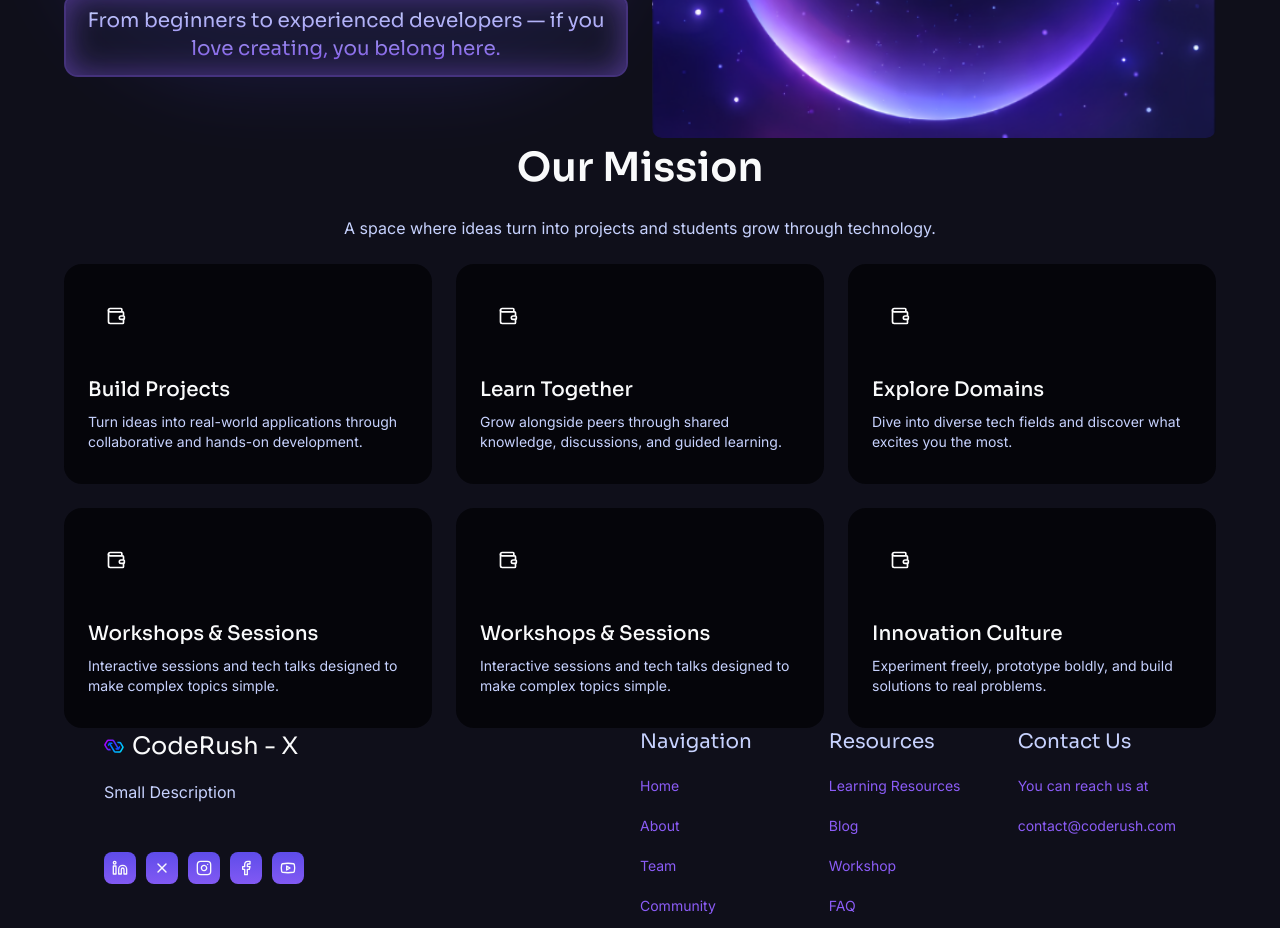
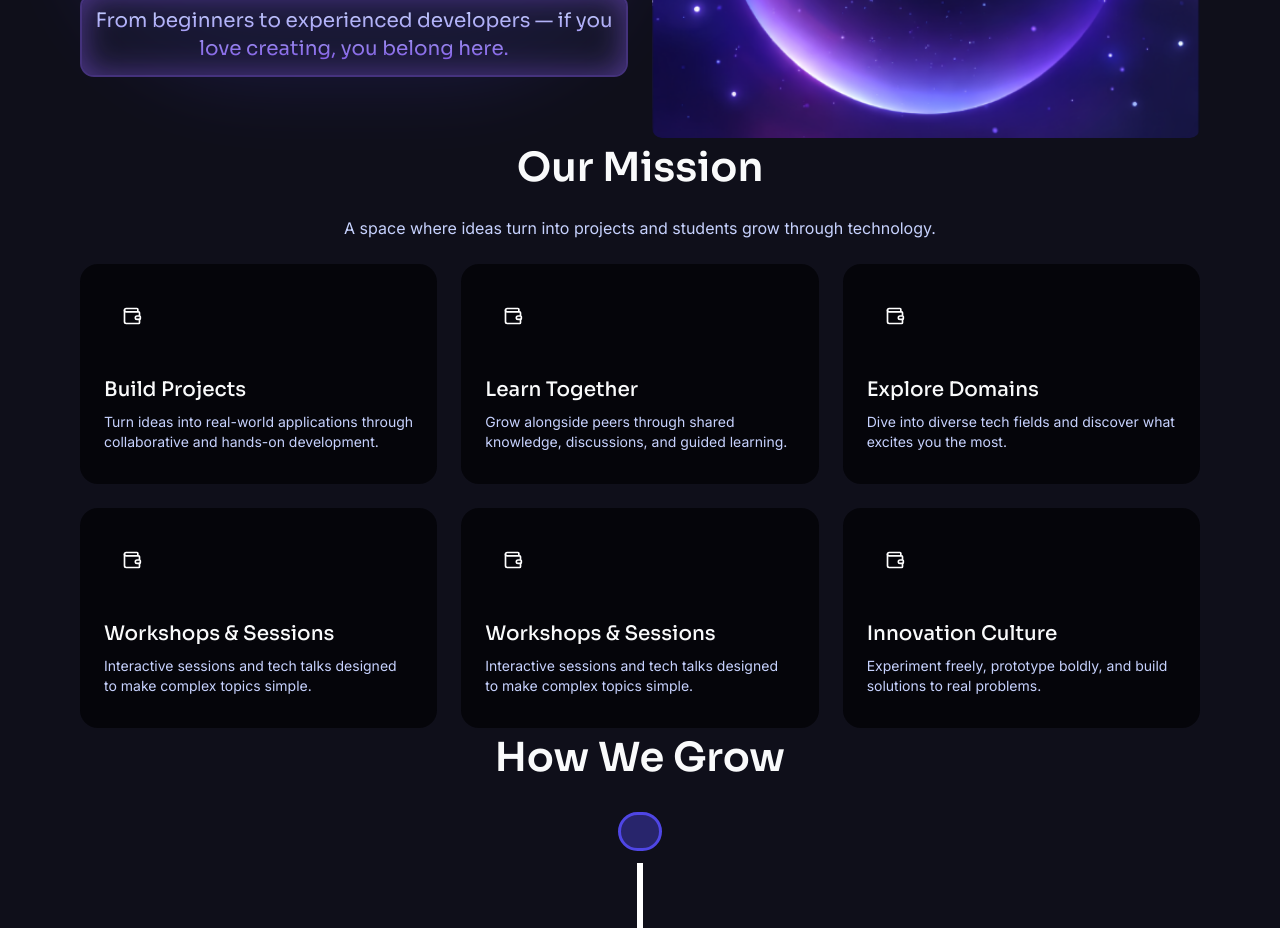
Before and after one commit to HridaySonawane/Coderush, a Next.js app: page / in a window 1280 px wide. Shown: the part 720-1648 px from the top of the page. Built offline with nearby package versions, Linux system fonts and the light colour scheme.

Commit message:
added initial timeline section

```diff
--- a/app/globals.css
+++ b/app/globals.css
@@ -166,7 +166,7 @@
   --font-inter: "Inter, sans-serif";
   --inset-shadow-badge: inset 0 1px 24px 2px var(--color-primary);
   --inset-shadow-aboutbox: inset 0 0 32px 0px rgba(139, 92, 246, 0.5);
-  --size-section: 1120px
+  --size-section: 70rem;
 }
 
 @layer base {
--- a/app/page.tsx
+++ b/app/page.tsx
@@ -2,6 +2,7 @@ import Footer from "@/components/Footer";
 import About from "@/components/Landing/About";
 import Hero from "@/components/Landing/Hero";
 import Mission from "@/components/Landing/Mission";
+import Timeline from "@/components/Landing/Timeline";
 import Navbar from "@/components/Navbar";
 import Image from "next/image";
 
@@ -12,6 +13,7 @@ export default function Home() {
       <Hero />
       <About />
       <Mission />
+      <Timeline />
       <Footer />
     </div>
   );
--- a/components/Landing/About.tsx
+++ b/components/Landing/About.tsx
@@ -4,7 +4,7 @@ import Badge from "../Badge";
 
 const About = () => {
   return (
-    <div className="w-full h-fit flex justify-center items-center gap-6 overflow-visible max-w-section">
+    <div className="w-full h-fit flex justify-center items-center gap-6 overflow-visible max-w-280">
       <div className="relative overflow-visible flex flex-col w-1/2 justify-center items-center gap-6">
         <div className="absolute w-full h-full opacity-18 bg-primary blur-2xl rounded-full overflow-visible" />
         <h2 className="text-text-primary font-sora text-[64px] z-1">
--- a/components/Landing/Mission.tsx
+++ b/components/Landing/Mission.tsx
@@ -37,7 +37,7 @@ const cards = [
 
 const Mission = () => {
   return (
-    <div className="flex flex-col justify-center items-center gap-6 w-full h-fit max-w-section">
+    <div className="flex flex-col justify-center items-center gap-6 w-full h-fit max-w-280">
       <div className="flex flex-col justify-center items-center gap-4.5 w-full h-fit">
         <h2 className="font-sora font-semibold text-[40px] text-text-primary">
           Our Mission
--- /dev/null
+++ b/components/Landing/Timeline.tsx
@@ -0,0 +1,51 @@
+import React from "react";
+import TimelineStep from "../TimelineStep";
+import { title } from "process";
+
+const steps = [
+  {
+    title: "Join the Community",
+    description:
+      "Meet like-minded tech enthusiasts and become part of the club.",
+    button: true,
+  },
+  {
+    title: "Learn & Explore",
+    description: "Attend sessions, workshops, and collaborative study groups.",
+    button: false,
+  },
+  {
+    title: "Build Together",
+    description: "Work on projects, hackathons, and real-world challenges.",
+    button: false,
+  },
+  {
+    title: "Launch & Lead",
+    description: "Showcase your work, mentor others, and take initiative.",
+    button: false,
+  },
+];
+
+const Timeline = () => {
+  return (
+    <div className="w-full h-fit max-w-section flex flex-col justify-start items-center gap-6 max-w-280">
+      <div className="w-full h-fit">
+        <h2 className="text-text-primary font-sora font-semibold text-[40px] text-center w-full h-fit">
+          How We Grow
+        </h2>
+      </div>
+      {steps.map((step, index) => (
+        <TimelineStep
+          key={index}
+          title={step.title}
+          description={step.description}
+          button={step.button}
+        />
+      ))}
+      {/* <div className="w-full h-fit flex justify-center items-center gap-2.5">
+      </div> */}
+    </div>
+  );
+};
+
+export default Timeline;
--- /dev/null
+++ b/components/TimelineStep.tsx
@@ -0,0 +1,41 @@
+import React from "react";
+
+const TimelineStep = ({
+  title,
+  description,
+  button,
+}: {
+  title: string;
+  description: string;
+  button: boolean;
+}) => {
+  return (
+    <div className="w-full h-fit flex justify-center items-center gap-2.5">
+      {/* Heading */}
+      <div className="flex flex-col w-full h-fit justify-center items-center gap-2.5">
+        <h2 className="w-fit h-fit font-sora font-semibold text-[40px] text-text-primary rounded-md p-2 text-center">
+          {title}
+        </h2>
+        {button == true ? <button>Join Us</button> : <button>Click me</button>}
+      </div>
+
+      {/* Progress Bar */}
+      <div className="w-35.5 h-96.75 flex flex-col justify-start items-center gap-3 ">
+        <div className="w-11 h-11 bg-primary/40 rounded-full border-[3px] border-primary" />
+        <div className="w-1.5 h-full relative">
+          <div className="absolute top-0 left-0 w-1.5 h-full bg-primary/30" />
+          <div className="absolute top-0 left-0 w-1.5 h-full bg-white" />
+        </div>
+      </div>
+
+      {/* description */}
+      <div className="w-full h-full flex flex-col justify-center items-center gap-2.5">
+        <p className="w-full h-fit font-inter text-lg text-text-secondary text-center">
+          {description}
+        </p>
+      </div>
+    </div>
+  );
+};
+
+export default TimelineStep;
```
